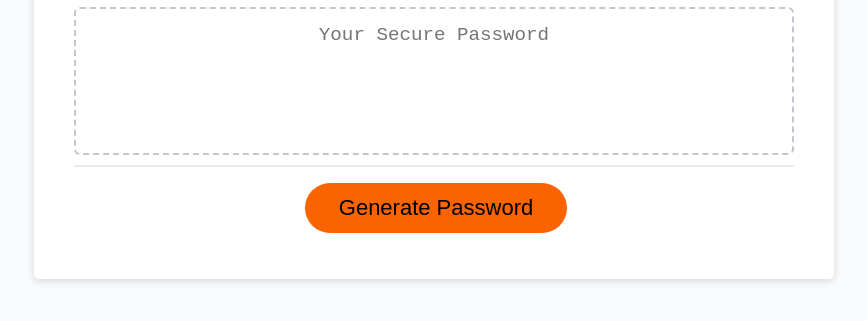
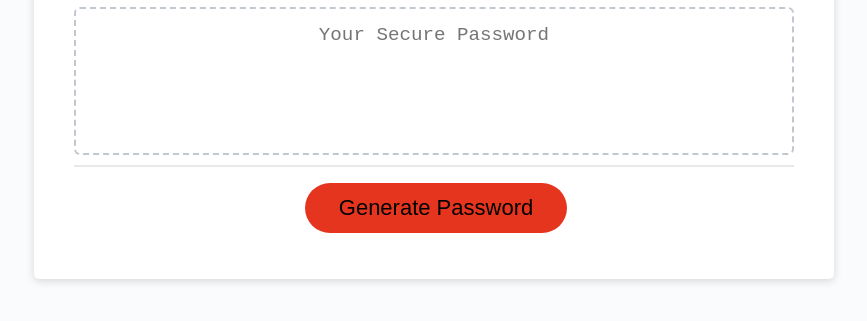
Before and after one commit to MissEnvii/Java_Password_Gen, a plain HTML site: page index.html in a window 1280 px wide. Shown: the part 241-562 px from the top of the page, without its empty margins (206-1073 px from the left). Drawn offline with Linux system fonts and the light colour scheme.

```diff
--- a/Assets/style.css
+++ b/Assets/style.css
@@ -74,7 +74,7 @@ header {
 
 .btn {
   border: none;
-  background-color: hsl(24, 100%, 49%);
+  background-color: hsl(7, 80%, 51%);
   border-radius: 25px;
   box-shadow: rgba(0, 0, 0, 0.1) 0px 1px 6px 0px rgba(0, 0, 0, 0.2) 0px 1px 1px
     0px;
```
Also changed, not shown: 1 other file.
